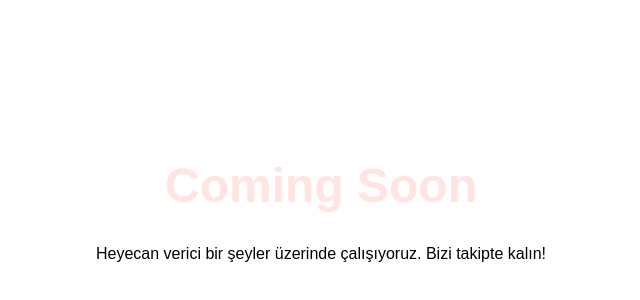
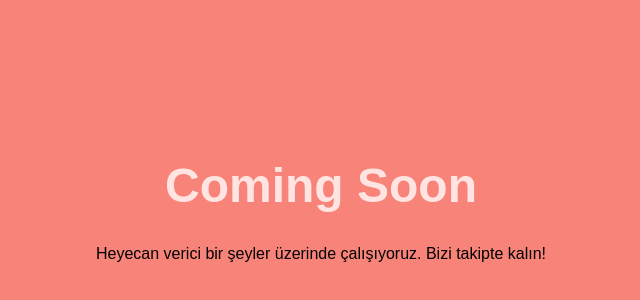
Before and after one commit to cakicagil/cakicagil.github.io, a plain HTML site: page index.html in a window 1280 px wide. Shown: the part 198-498 px from the top of the page, without its empty margins (319-959 px from the left). Drawn offline with Linux system fonts and the light colour scheme.

Commit message:
Update index.html

```diff
--- a/index.html
+++ b/index.html
@@ -12,7 +12,7 @@
             align-items: center;
             height: 100vh;
             margin: 0;
-            background-color: #FF88379;
+            background-color: #F88379;
         }
         .container {
             text-align: center;
```
